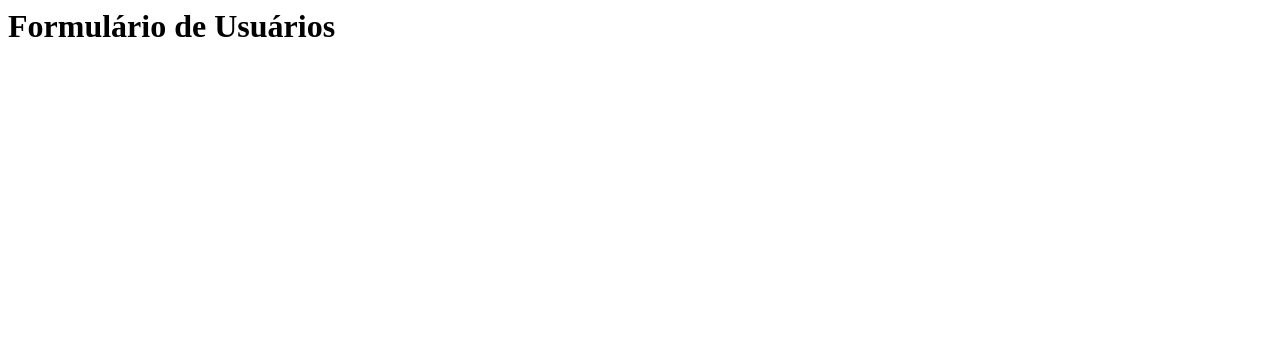
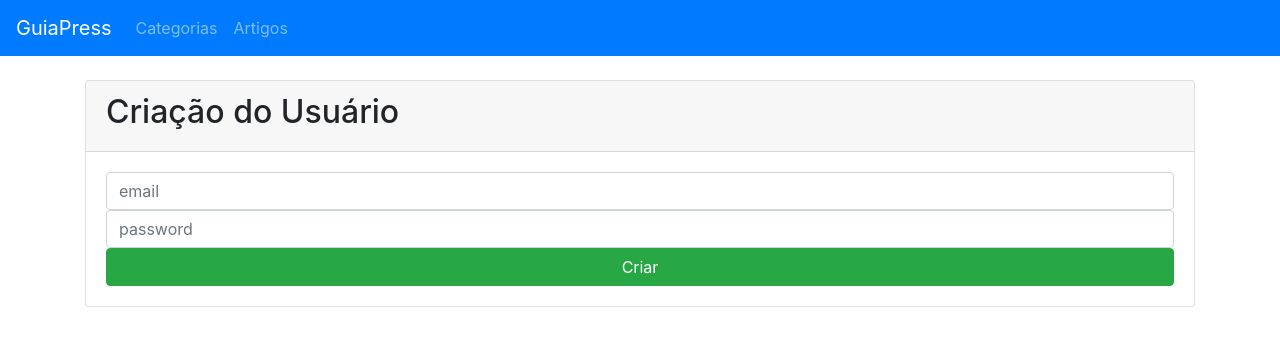
Before and after one commit to ValmyrTavares/BlogProjectNodeMySql, a Node server app: page /admin/users/create in a window 1280 px wide. Shown: the top 346 px of the page. Run offline with Node 20, Linux system fonts and the light colour scheme; some libraries are stand-ins or nearby versions.

Commit message:
Aula 116 trazendo os dados do usuário do formulario

```diff
--- a/user/UserController.js
+++ b/user/UserController.js
@@ -10,6 +10,13 @@ router.get("/admin/users/create",(req, res)=>{
     res.render("admin/users/create")
 })
 
+router.post("/users/create",(req, res)=>{
+    var email = req.body.email;
+    var password = req.body.password;
+
+    res.json({email, password})
+})
+
 
 
 
--- a/views/admin/users/create.ejs
+++ b/views/admin/users/create.ejs
@@ -1 +1,20 @@
-<h1>Formulário de Usuários</h1>
+<%- include('../../partials/header')%>
+<%- include('../../partials/nav.ejs')%>
+
+<div class="container">
+    <div class="card mt-4">
+        <div class="card-header">
+            <h2>Criação do Usuário</h2>
+        </div>
+        <div class="card-body">
+            <form method="POST" action="/users/create">
+                <input class="form-control" name="email" type="email" placeholder="email">
+                <input class="form-control" name="password" type="password" placeholder="password">
+                <button type="submit" class="btn btn-success btn-block">Criar</button>
+            </form>
+        </div>
+    </div>
+</div>
+
+
+<%- include('../../partials/footer')%></hr>
```
